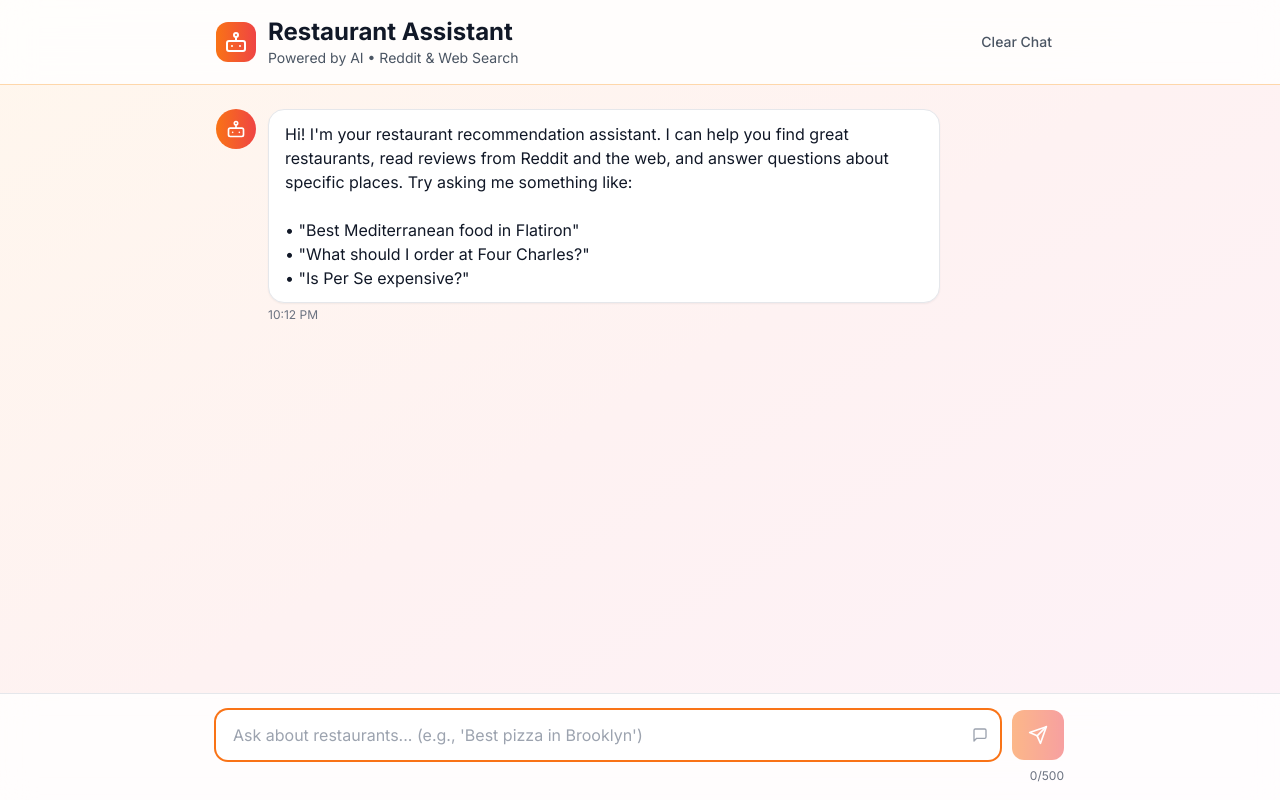
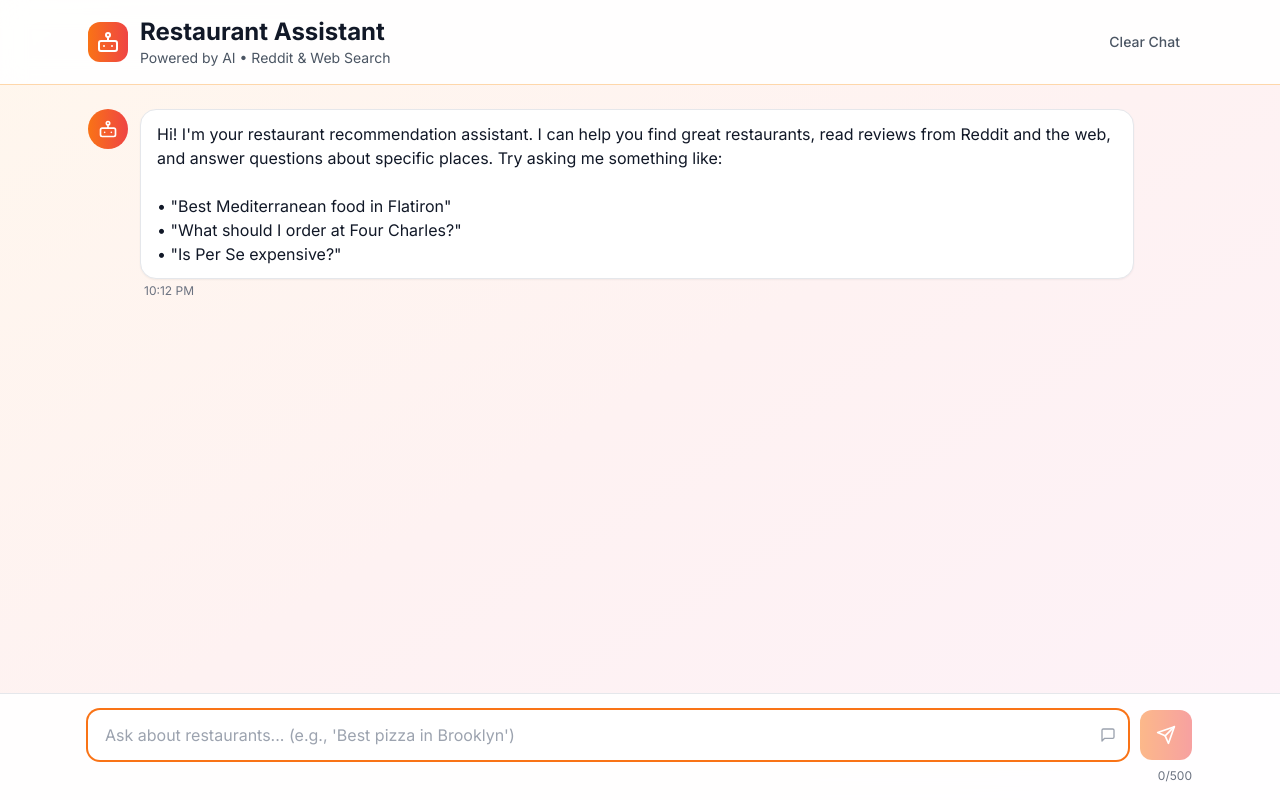
Before and after one commit to kalluru498/restaurant_recommendation_assistant, a Next.js app: page / in a window 1280 px wide. Built offline with nearby package versions, Linux system fonts and the light colour scheme.

Commit message:
ui ux changes are updated

```diff
--- a/app/page.tsx
+++ b/app/page.tsx
@@ -122,84 +122,92 @@ export default function ChatPage() {
 
   return (
     <div className="min-h-screen bg-gradient-to-br from-orange-50 via-red-50 to-pink-50">
-      {/* Header */}
-      <header className="sticky top-0 z-10 bg-white/80 backdrop-blur-lg border-b border-orange-200">
-        <div className="max-w-4xl mx-auto px-4 sm:px-6 py-4">
+      {/* Header - Improved responsive design */}
+      <header className="sticky top-0 z-10 bg-white/90 backdrop-blur-md border-b border-orange-200">
+        <div className="max-w-6xl mx-auto px-3 sm:px-4 lg:px-6 py-3 sm:py-4">
           <div className="flex items-center justify-between">
-            <div className="flex items-center space-x-3">
-              <div className="p-2 bg-gradient-to-r from-orange-500 to-red-500 rounded-xl">
-                <Bot className="w-6 h-6 text-white" />
+            <div className="flex items-center space-x-2 sm:space-x-3 min-w-0 flex-1">
+              <div className="p-1.5 sm:p-2 bg-gradient-to-r from-orange-500 to-red-500 rounded-lg sm:rounded-xl flex-shrink-0">
+                <Bot className="w-5 h-5 sm:w-6 sm:h-6 text-white" />
               </div>
-              <div>
-                <h1 className="text-xl sm:text-2xl font-bold text-gray-900">Restaurant Assistant</h1>
-                <p className="text-sm text-gray-600 hidden sm:block">Powered by AI • Reddit & Web Search</p>
+              <div className="min-w-0 flex-1">
+                <h1 className="text-lg sm:text-xl lg:text-2xl font-bold text-gray-900 truncate">
+                  Restaurant Assistant
+                </h1>
+                <p className="text-xs sm:text-sm text-gray-600 hidden sm:block truncate">
+                  Powered by AI • Reddit & Web Search
+                </p>
               </div>
             </div>
             <button
               onClick={clearChat}
-              className="px-3 py-2 text-sm font-medium text-gray-600 hover:text-gray-900 hover:bg-gray-100 rounded-lg transition-colors"
+              className="px-2 sm:px-3 py-1.5 sm:py-2 text-xs sm:text-sm font-medium text-gray-600 hover:text-gray-900 hover:bg-gray-100 rounded-md sm:rounded-lg transition-colors flex-shrink-0"
               aria-label="Clear chat"
             >
-              Clear Chat
+              <span className="hidden sm:inline">Clear Chat</span>
+              <span className="sm:hidden">Clear</span>
             </button>
           </div>
         </div>
       </header>
 
-      {/* Main Chat Area */}
-      <main className="max-w-4xl mx-auto px-4 sm:px-6 pb-32">
-        <div className="py-6 space-y-6">
+      {/* Main Chat Area - Enhanced responsive spacing */}
+      <main className="max-w-6xl mx-auto px-3 sm:px-4 lg:px-6 pb-28 sm:pb-32">
+        <div className="py-4 sm:py-6 space-y-4 sm:space-y-6">
           {messages.map((message) => (
             <div
               key={message.id}
-              className={`flex items-start space-x-3 ${
-                message.role === 'user' ? 'flex-row-reverse space-x-reverse' : ''
+              className={`flex items-start gap-2 sm:gap-3 ${
+                message.role === 'user' ? 'flex-row-reverse' : ''
               }`}
             >
-              {/* Avatar */}
+              {/* Avatar - Responsive sizing */}
               <div
-                className={`flex-shrink-0 w-8 h-8 sm:w-10 sm:h-10 rounded-full flex items-center justify-center ${
+                className={`flex-shrink-0 w-7 h-7 sm:w-8 sm:h-8 lg:w-10 lg:h-10 rounded-full flex items-center justify-center ${
                   message.role === 'user'
                     ? 'bg-blue-500'
                     : 'bg-gradient-to-r from-orange-500 to-red-500'
                 }`}
               >
                 {message.role === 'user' ? (
-                  <User className="w-4 h-4 sm:w-5 sm:h-5 text-white" />
+                  <User className="w-3.5 h-3.5 sm:w-4 sm:h-4 lg:w-5 lg:h-5 text-white" />
                 ) : (
-                  <Bot className="w-4 h-4 sm:w-5 sm:h-5 text-white" />
+                  <Bot className="w-3.5 h-3.5 sm:w-4 sm:h-4 lg:w-5 lg:h-5 text-white" />
                 )}
               </div>
 
-              {/* Message Content */}
+              {/* Message Content - Improved responsive width handling */}
               <div
-                className={`flex-1 max-w-xs sm:max-w-2xl ${
+                className={`flex-1 min-w-0 ${
                   message.role === 'user' ? 'text-right' : 'text-left'
                 }`}
+                style={{
+                  maxWidth: message.role === 'user' ? '85%' : '90%'
+                }}
               >
                 <div
-                  className={`inline-block px-4 py-3 rounded-2xl ${
+                  className={`inline-block px-3 sm:px-4 py-2.5 sm:py-3 rounded-xl sm:rounded-2xl break-words ${
                     message.role === 'user'
-                      ? 'bg-blue-500 text-white'
-                      : 'bg-white border border-gray-200 text-gray-900 shadow-sm'
+                      ? 'bg-blue-500 text-white max-w-full'
+                      : 'bg-white border border-gray-200 text-gray-900 shadow-sm max-w-full'
                   }`}
                 >
-                  <div className="whitespace-pre-wrap text-sm sm:text-base leading-relaxed">
+                  <div className="whitespace-pre-wrap text-sm sm:text-base leading-relaxed word-wrap break-words">
                     {message.content}
                   </div>
 
-                  {/* Sources */}
+                  {/* Sources - Responsive layout */}
                   {message.sources && message.sources.length > 0 && (
-                    <div className="mt-3 pt-3 border-t border-gray-200">
-                      <div className="flex items-center space-x-1 mb-2">
-                        <Search className="w-3 h-3 text-gray-500" />
+                    <div className="mt-2 sm:mt-3 pt-2 sm:pt-3 border-t border-gray-200">
+                      <div className="flex items-center space-x-1 mb-1.5 sm:mb-2">
+                        <Search className="w-3 h-3 text-gray-500 flex-shrink-0" />
                         <span className="text-xs font-medium text-gray-500 uppercase tracking-wide">
                           Sources
                         </span>
                       </div>
                       <div className="space-y-1">
                         {message.sources.map((source, index) => (
-                          <div key={index} className="text-xs text-gray-600 bg-gray-50 px-2 py-1 rounded">
+                          <div key={index} className="text-xs text-gray-600 bg-gray-50 px-2 py-1 rounded break-words">
                             {source}
                           </div>
                         ))}
@@ -208,9 +216,9 @@ export default function ChatPage() {
                   )}
                 </div>
 
-                {/* Timestamp */}
+                {/* Timestamp - Responsive positioning */}
                 <div
-                  className={`mt-1 text-xs text-gray-500 ${
+                  className={`mt-1 text-xs text-gray-500 px-1 ${
                     message.role === 'user' ? 'text-right' : 'text-left'
                   }`}
                 >
@@ -220,16 +228,19 @@ export default function ChatPage() {
             </div>
           ))}
 
-          {/* Loading indicator */}
+          {/* Loading indicator - Responsive design */}
           {isLoading && (
-            <div className="flex items-start space-x-3">
-              <div className="flex-shrink-0 w-8 h-8 sm:w-10 sm:h-10 rounded-full bg-gradient-to-r from-orange-500 to-red-500 flex items-center justify-center">
-                <Bot className="w-4 h-4 sm:w-5 sm:h-5 text-white" />
+            <div className="flex items-start gap-2 sm:gap-3">
+              <div className="flex-shrink-0 w-7 h-7 sm:w-8 sm:h-8 lg:w-10 lg:h-10 rounded-full bg-gradient-to-r from-orange-500 to-red-500 flex items-center justify-center">
+                <Bot className="w-3.5 h-3.5 sm:w-4 sm:h-4 lg:w-5 lg:h-5 text-white" />
               </div>
-              <div className="bg-white border border-gray-200 rounded-2xl px-4 py-3 shadow-sm">
+              <div className="bg-white border border-gray-200 rounded-xl sm:rounded-2xl px-3 sm:px-4 py-2.5 sm:py-3 shadow-sm">
                 <div className="flex items-center space-x-2">
-                  <Loader2 className="w-4 h-4 animate-spin text-orange-500" />
-                  <span className="text-sm text-gray-600">Searching for recommendations...</span>
+                  <Loader2 className="w-4 h-4 animate-spin text-orange-500 flex-shrink-0" />
+                  <span className="text-sm text-gray-600">
+                    <span className="hidden sm:inline">Searching for recommendations...</span>
+                    <span className="sm:hidden">Searching...</span>
+                  </span>
                 </div>
               </div>
             </div>
@@ -239,17 +250,17 @@ export default function ChatPage() {
         </div>
       </main>
 
-      {/* Error Banner */}
+      {/* Error Banner - Responsive positioning */}
       {error && (
-        <div className="fixed top-20 left-4 right-4 z-20 max-w-4xl mx-auto">
-          <div className="bg-red-50 border border-red-200 rounded-lg p-4 flex items-center space-x-3">
-            <AlertCircle className="w-5 h-5 text-red-500 flex-shrink-0" />
-            <div className="flex-1">
-              <p className="text-sm text-red-700">{error}</p>
+        <div className="fixed top-16 sm:top-20 left-2 right-2 sm:left-4 sm:right-4 z-20 max-w-6xl mx-auto">
+          <div className="bg-red-50 border border-red-200 rounded-lg p-3 sm:p-4 flex items-start sm:items-center gap-2 sm:gap-3">
+            <AlertCircle className="w-4 h-4 sm:w-5 sm:h-5 text-red-500 flex-shrink-0 mt-0.5 sm:mt-0" />
+            <div className="flex-1 min-w-0">
+              <p className="text-sm text-red-700 break-words">{error}</p>
             </div>
             <button
               onClick={() => setError(null)}
-              className="text-red-500 hover:text-red-700"
+              className="text-red-500 hover:text-red-700 text-lg sm:text-xl flex-shrink-0 leading-none"
               aria-label="Dismiss error"
             >
               ×
@@ -258,42 +269,50 @@ export default function ChatPage() {
         </div>
       )}
 
-      {/* Input Form - Fixed at bottom */}
-      <div className="fixed bottom-0 left-0 right-0 bg-white/80 backdrop-blur-lg border-t border-gray-200">
-        <div className="max-w-4xl mx-auto px-4 sm:px-6 py-4">
-          <form onSubmit={handleSubmit} className="flex space-x-3">
-            <div className="flex-1 relative">
+      {/* Input Form - Enhanced responsive design */}
+      <div className="fixed bottom-0 left-0 right-0 bg-white/90 backdrop-blur-md border-t border-gray-200 safe-area-pb">
+        <div className="max-w-6xl mx-auto px-3 sm:px-4 lg:px-6 py-3 sm:py-4">
+          <div className="flex gap-2 sm:gap-3">
+            <div className="flex-1 relative min-w-0">
               <input
                 ref={inputRef}
                 type="text"
                 value={input}
                 onChange={(e) => setInput(e.target.value)}
+                onKeyDown={(e) => {
+                  if (e.key === 'Enter' && !e.shiftKey) {
+                    e.preventDefault();
+                    handleSubmit(e);
+                  }
+                }}
                 placeholder="Ask about restaurants... (e.g., 'Best pizza in Brooklyn')"
-                className="w-full px-4 py-3 pr-12 border border-gray-300 rounded-xl focus:ring-2 focus:ring-orange-500 focus:border-transparent outline-none text-sm sm:text-base"
+                className="w-full px-3 sm:px-4 py-2.5 sm:py-3 pr-10 sm:pr-12 border border-gray-300 rounded-lg sm:rounded-xl focus:ring-2 focus:ring-orange-500 focus:border-transparent outline-none text-sm sm:text-base resize-none"
                 disabled={isLoading}
                 maxLength={500}
               />
-              <div className="absolute right-3 top-1/2 transform -translate-y-1/2">
+              <div className="absolute right-2.5 sm:right-3 top-1/2 transform -translate-y-1/2 pointer-events-none">
                 <MessageSquare className="w-4 h-4 text-gray-400" />
               </div>
             </div>
             <button
               type="submit"
               disabled={!input.trim() || isLoading}
-              className="px-4 py-3 bg-gradient-to-r from-orange-500 to-red-500 text-white rounded-xl hover:from-orange-600 hover:to-red-600 focus:ring-2 focus:ring-orange-500 focus:ring-offset-2 disabled:opacity-50 disabled:cursor-not-allowed transition-all duration-200 flex items-center justify-center min-w-[48px]"
+              className="px-3 sm:px-4 py-2.5 sm:py-3 bg-gradient-to-r from-orange-500 to-red-500 text-white rounded-lg sm:rounded-xl hover:from-orange-600 hover:to-red-600 focus:ring-2 focus:ring-orange-500 focus:ring-offset-2 disabled:opacity-50 disabled:cursor-not-allowed transition-all duration-200 flex items-center justify-center min-w-[44px] sm:min-w-[48px] flex-shrink-0"
               aria-label="Send message"
             >
               {isLoading ? (
-                <Loader2 className="w-5 h-5 animate-spin" />
+                <Loader2 className="w-4 h-4 sm:w-5 sm:h-5 animate-spin" />
               ) : (
-                <Send className="w-5 h-5" />
+                <Send className="w-4 h-4 sm:w-5 sm:h-5" />
               )}
             </button>
-          </form>
+          </div>
 
-          {/* Character count */}
-          <div className="mt-2 text-xs text-gray-500 text-right">
-            {input.length}/500
+          {/* Character count - Responsive positioning */}
+          <div className="mt-1.5 sm:mt-2 text-xs text-gray-500 text-right">
+            <span className={input.length > 450 ? 'text-orange-600 font-medium' : ''}>
+              {input.length}/500
+            </span>
           </div>
         </div>
       </div>
```
